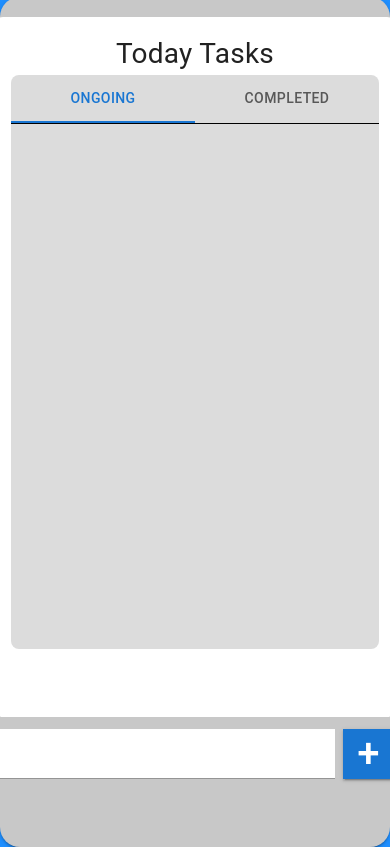
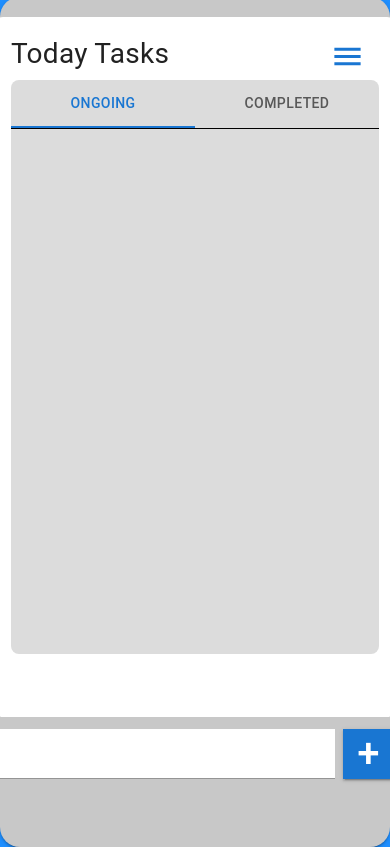
Before and after one commit to PawelKrzesinski/To-do-app, a React (Create React App) app: page / in a window 390 px wide. Built offline with nearby package versions, Linux system fonts and the light colour scheme.

Commit message:
Added hamburger menu and added a new button to remove all completed todos

```diff
--- a/src/components/todo-app/todo-app.component.css
+++ b/src/components/todo-app/todo-app.component.css
@@ -13,9 +13,3 @@ input:focus {
   outline: none !important;
 
 }
-
-.buttons-container{
-  display: flex;
-  justify-content: flex-end;
-  display: none;
-}
--- a/src/components/todo-app/todo-app.component.js
+++ b/src/components/todo-app/todo-app.component.js
@@ -6,6 +6,8 @@ import { v4 as uuidv4 } from 'uuid';
 import TodoInput from '../todo-input/todo-input.component';
 import TodoTabs from '../todo-tabs/todo-tabs.component';
 import * as themeProvider from '../theme-provider.component';
+import HamburgerMenu from '../todo-hamburger-menu/todo-hamburger-menu.component';
+import { Box } from '@mui/system';
 export default function TodoApp() {
   const themes = themeProvider.spacing;
   const todosInitialState = {
@@ -51,39 +53,16 @@ export default function TodoApp() {
     todoInput.current.value = '';
   }
 
-  const removeAll = (e) => {
-    e.preventDefault();
-    setTodosState({...todosState, todosArr: []})
-  }
 
-  const completeAll = (e) => {
-    e.preventDefault();
-    const ongoingTodos = todosState.todosArr.map((todo) =>{
-      todo = {
-        ...todo,
-        completed: true
-      }
-      return todo;
-    });
-    setTodosState({
-      ...todosState,
-      completedTodos: [
-        ...todosState.completedTodos,
-        ...ongoingTodos
-      ],
-      todosArr: []
-    })
-  }
 
   return (
     <div className="content">
       <Card sx={{ position: 'relative', width: 450, height: 850, backgroundColor:"rgb(200, 200, 200)", display: 'flex', flexDirection: 'column', boxShadow: 2, borderRadius: 5 }}>
         <CardContent sx={{ backgroundColor: 'white', margin: themes.spacing(5, 5, 3), borderRadius: 2, alignSelf: 'center', minWidth: 400, minHeight: 700, '& .MuiList-root': { mx: 0}}}>
-        <Typography sx={{ textAlign:'center', background: 'white', fontSize: '28px' }} >Today Tasks</Typography>
-        <div className='buttons-container'>
-          <Button sx={{ margin: themes.spacing(1, 1 )}} variant="contained" onClick={(e) => completeAll(e)}>Complete All</Button>
-          <Button sx={{ margin: themes.spacing(1, 0, 1, 1 )}} variant="contained" onClick={(e) => removeAll(e)}>Clear All</Button>
-        </div>
+        <Box sx={{ display: 'flex', justifyContent: 'center', width: 1, minWidth: 350}}>
+          <Typography sx={{ textAlign:'center', background: 'white', fontSize: '28px' }} >Today Tasks</Typography>
+          <HamburgerMenu todosState={todosState} setTodosState={setTodosState}></HamburgerMenu>
+        </Box>
         <TodoTabs todosState={todosState} setTodosState={setTodosState}/>
         </CardContent>
         <TodoInput todosState={todosState} setTodosState={setTodosState} todoInput={todoInput}/>
--- /dev/null
+++ b/src/components/todo-hamburger-menu/todo-hamburger-menu.component.js
@@ -0,0 +1,95 @@
+
+import * as React from 'react'
+import * as themeProvider from '../theme-provider.component';
+import Button from '@mui/material/Button';
+import MenuIcon from '@mui/icons-material/Menu';
+import Menu from '@mui/material/Menu';
+import MenuItem from '@mui/material/MenuItem';
+import { Box } from '@mui/system';
+
+export default function HamburgerMenu(props) {
+
+  const themes = themeProvider.spacing;
+  const [anchorEl, setAnchorEl] = React.useState(null);
+  const open = Boolean(anchorEl);
+
+  const handleClick = (event) => {
+    setAnchorEl(event.currentTarget);
+  };
+  const handleClose = () => {
+    setAnchorEl(null);
+  };
+
+
+  const removeAll = (e) => {
+    e.preventDefault();
+    props.setTodosState({...props.todosState, todosArr: []})
+  }
+
+  const removeCompleted = (e) => {
+    e.preventDefault();
+    props.setTodosState({...props.todosState, completedTodos: []})
+  }
+
+  const completeAll = (e) => {
+    e.preventDefault();
+    const ongoingTodos = props.todosState.todosArr.map((todo) =>{
+      todo = {
+        ...todo,
+        completed: true
+      }
+      return todo;
+    });
+    props.setTodosState({
+      ...props.todosState,
+      completedTodos: [
+        ...props.todosState.completedTodos,
+        ...ongoingTodos
+      ],
+      todosArr: []
+    })
+  }
+
+
+  return (
+    <Box sx={{ alignSelf: 'flex-end', marginLeft: 'auto'}}>
+      <Button
+        id="basic-button"
+        aria-controls={open ? 'basic-menu' : undefined}
+        aria-haspopup="true"
+        aria-expanded={open ? 'true' : undefined}
+        onClick={handleClick}
+        sx={{}}
+      >
+        <MenuIcon fontSize='large'></MenuIcon>
+      </Button>
+      <Menu
+        id="basic-menu"
+        anchorEl={anchorEl}
+        open={open}
+        onClose={handleClose}
+        MenuListProps={{
+          'aria-labelledby': 'basic-button',
+        }}
+        anchorOrigin={{
+          vertical: 'top',
+          horizontal: 'right',
+        }}
+        transformOrigin={{
+          vertical: 'top',
+          horizontal: 'right',
+        }}
+      >
+        <MenuItem onClick={handleClose}>
+          <Button variant="text" onClick={(e) => completeAll(e)} sx={{ color: 'black'}}>Complete All</Button>
+        </MenuItem>
+        <MenuItem onClick={handleClose}>
+          <Button variant="text" onClick={(e) => removeAll(e)} sx={{ color: 'black'}}>Clear All</Button>
+        </MenuItem>
+        <MenuItem onClick={handleClose}>
+          <Button variant="text" onClick={(e) => removeCompleted(e)} sx={{ color: 'black'}}>Clear Completed</Button>
+        </MenuItem>
+      </Menu>
+    </Box>
+  );
+}
```
